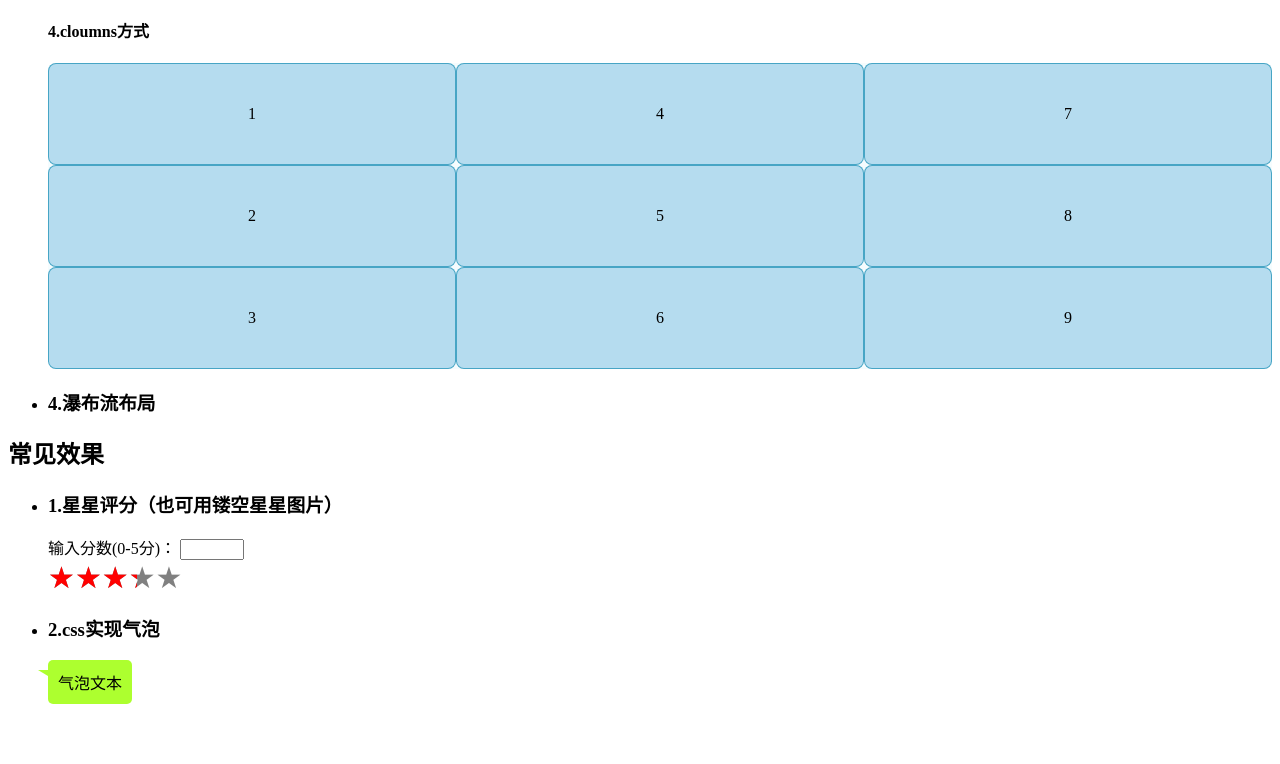
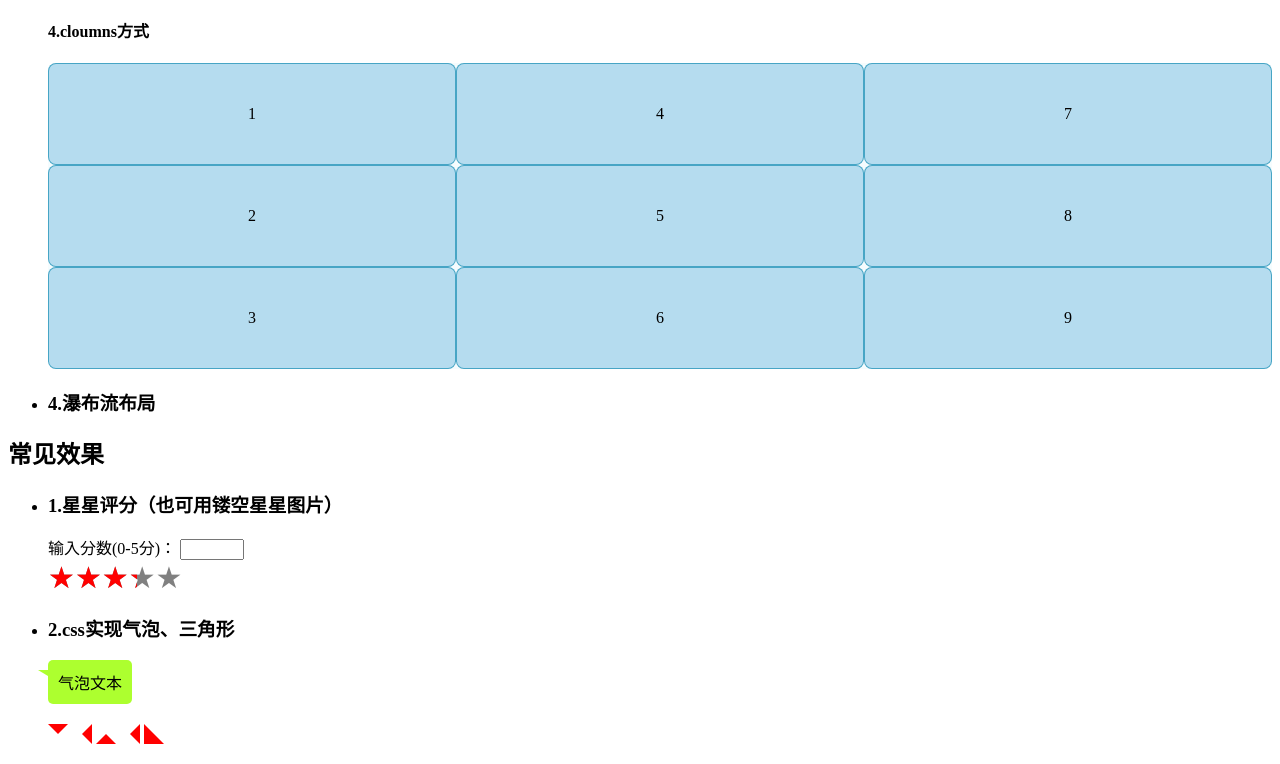
Before and after one commit to zltshadow/zltshadow.github.io, a plain HTML site: page demo/css-related/index.html in a window 1280 px wide. Shown: the part 4719-5483 px from the top of the page. Before the commit the page ends 5439 px from the top, so only its background shows below. Drawn offline with Linux system fonts and the light colour scheme.

Commit message:
CSS三角形提交

```diff
--- a/demo/css-related/index.html
+++ b/demo/css-related/index.html
@@ -335,14 +335,16 @@
       left: 0;
       color: red;
     }
-    .bubble-container{
+
+    .bubble-container {
       position: relative;
       display: inline-block;
       padding: 10px;
       background: greenyellow;
       border-radius: 5px;
     }
-    .bubble-container::after{
+
+    .bubble-container::after {
       position: absolute;
       content: "";
       top: 10px;
@@ -350,6 +352,45 @@
       border-width: 6px 10px;
       border-style: solid;
       border-color: greenyellow greenyellow transparent transparent;
+    }
+
+    .triangle-container {
+      margin-top: 20px;
+    }
+
+    .triangle-container * {
+      display: inline-block;
+    }
+
+    .triangle-top {
+      border-width: 10px;
+      border-style: solid;
+      border-color: red transparent transparent transparent;
+    }
+
+    .triangle-right {
+      border-width: 10px;
+      border-style: solid;
+      border-color: transparent red transparent transparent;
+    }
+
+    .triangle-bottom {
+      border-width: 10px;
+      border-style: solid;
+      border-color: transparent transparent red transparent;
+    }
+
+    .triangle-left {
+      border-width: 10px;
+      border-style: solid;
+      border-color: transparent red transparent transparent;
+    }
+
+    /*右加下等于直角*/
+    .right-triangle {
+      border-width: 10px;
+      border-style: solid;
+      border-color: transparent transparent red red;
     }
   </style>
 </head>
@@ -521,8 +562,15 @@
       </div>
     </li>
     <li>
-      <h3>2.css实现气泡</h3>
+      <h3>2.css实现气泡、三角形</h3>
       <div class="bubble-container">气泡文本</div>
+      <div class="triangle-container">
+        <span class="triangle-top"></span>
+        <span class="triangle-right"></span>
+        <span class="triangle-bottom"></span>
+        <span class="triangle-left"></span>
+        <span class="right-triangle"></span>
+      </div>
     </li>
   </ul>
   <script>
```
